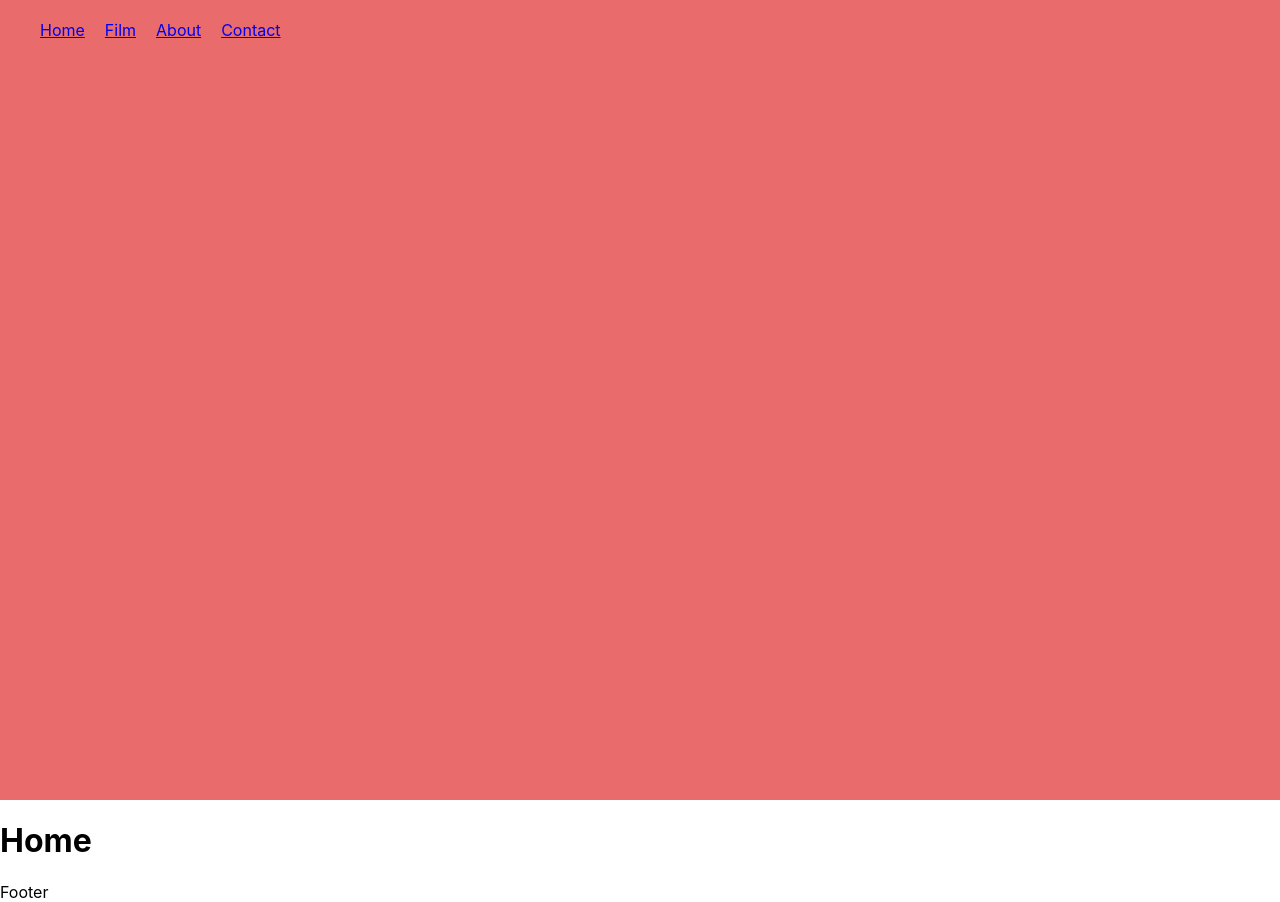
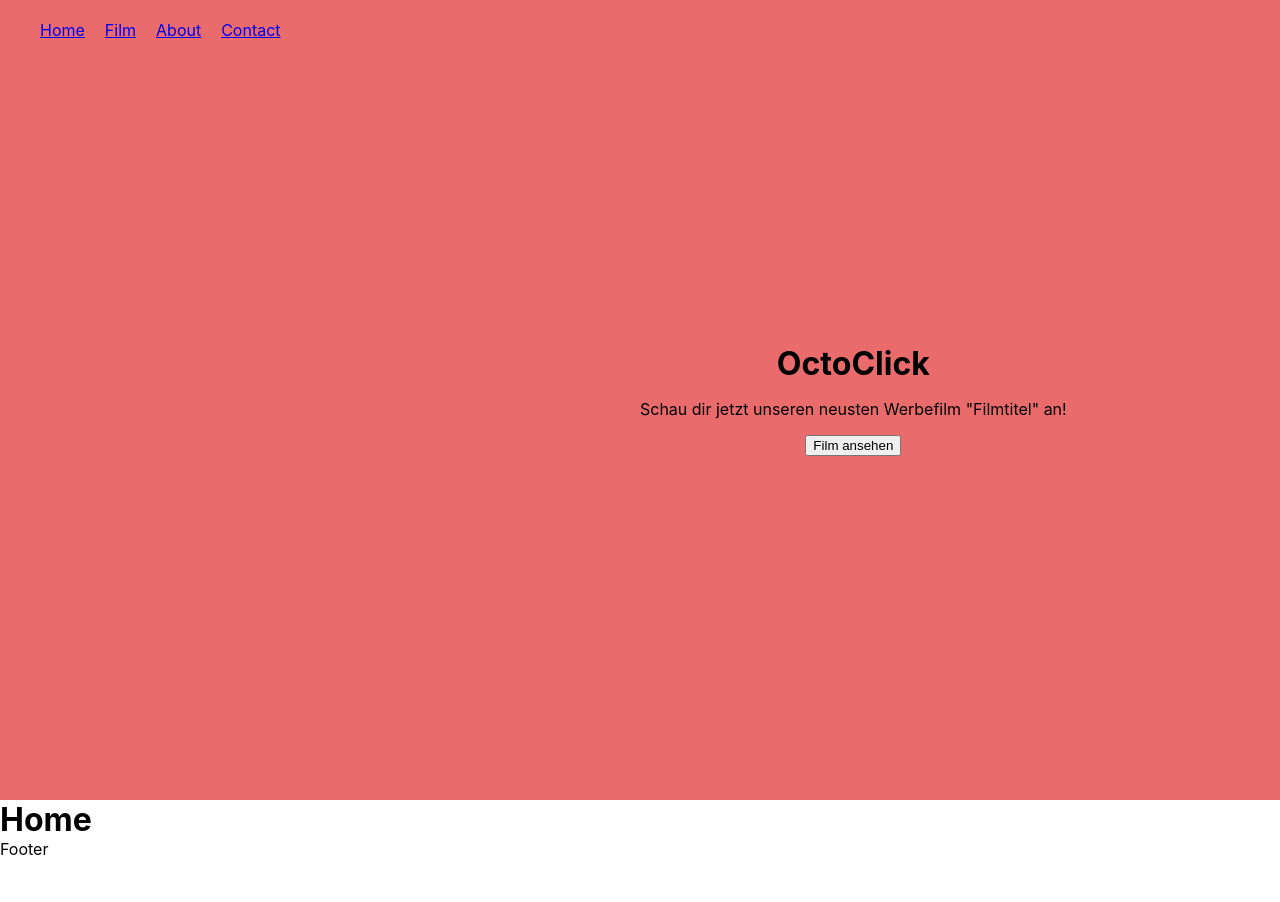
Before and after one commit to sdarby1/OctoClick-Website, a React (Create React App) app: page / in a window 1280 px wide. After the commit the page ends 859 px from the top, so only its background shows below. Built offline with nearby package versions, Linux system fonts and the light colour scheme.

Commit message:
Hero Text Section

```diff
--- a/src/App.css
+++ b/src/App.css
@@ -1,5 +1,9 @@
 .App {
   text-align: center;
+}
+
+h1 {
+  margin: 0px;
 }
 
 .App-logo {
--- a/src/components/Header.js
+++ b/src/components/Header.js
@@ -9,7 +9,7 @@ const Header = () => {
     <header className={isHome ? 'hero-header' : 'standard-header'}>
       {isHome ? (
         <div className="hero-container">
-          <div className="header-container">
+          <div className="header-container home-header">
             <nav>
                 <ul>
                     <li><NavLink to="/">Home</NavLink></li>
@@ -18,6 +18,12 @@ const Header = () => {
                     <li><NavLink to="contact">Contact</NavLink></li>
                 </ul>
             </nav>
+          </div>
+          <div></div>
+          <div class="hero-title-section">
+            <h1>OctoClick</h1>
+            <p>Schau dir jetzt unseren neusten Werbefilm "Filmtitel" an!</p>
+            <button href="/film">Film ansehen</button>
           </div>
         </div>
       ) : (
--- a/src/styles/header.css
+++ b/src/styles/header.css
@@ -8,6 +8,12 @@ header {
 
 .header-container {
     padding: 20px 40px;
+    box-sizing: border-box;
+}
+
+.home-header {
+    position: absolute;
+    top: 0;
 }
 
 header nav ul{
@@ -18,11 +24,25 @@ header nav ul{
 }
 
 .hero-container {
+    position: relative;
     height: 100vh;
     width: 100%;
     background-color: rgb(233, 107, 107);
     /* background-image: url("../images/background/hero-background.jpg");
     background-size: cover; */
     box-sizing: border-box;
+    display: grid;
+    grid-template-columns: 0.5fr 1fr;
 
 }
+
+.hero-title-section {
+    display: flex;
+    align-items: center;
+    flex-direction: column;
+    justify-content: center;
+}
+
+h1 {
+    margin: 0px;
+}
```
